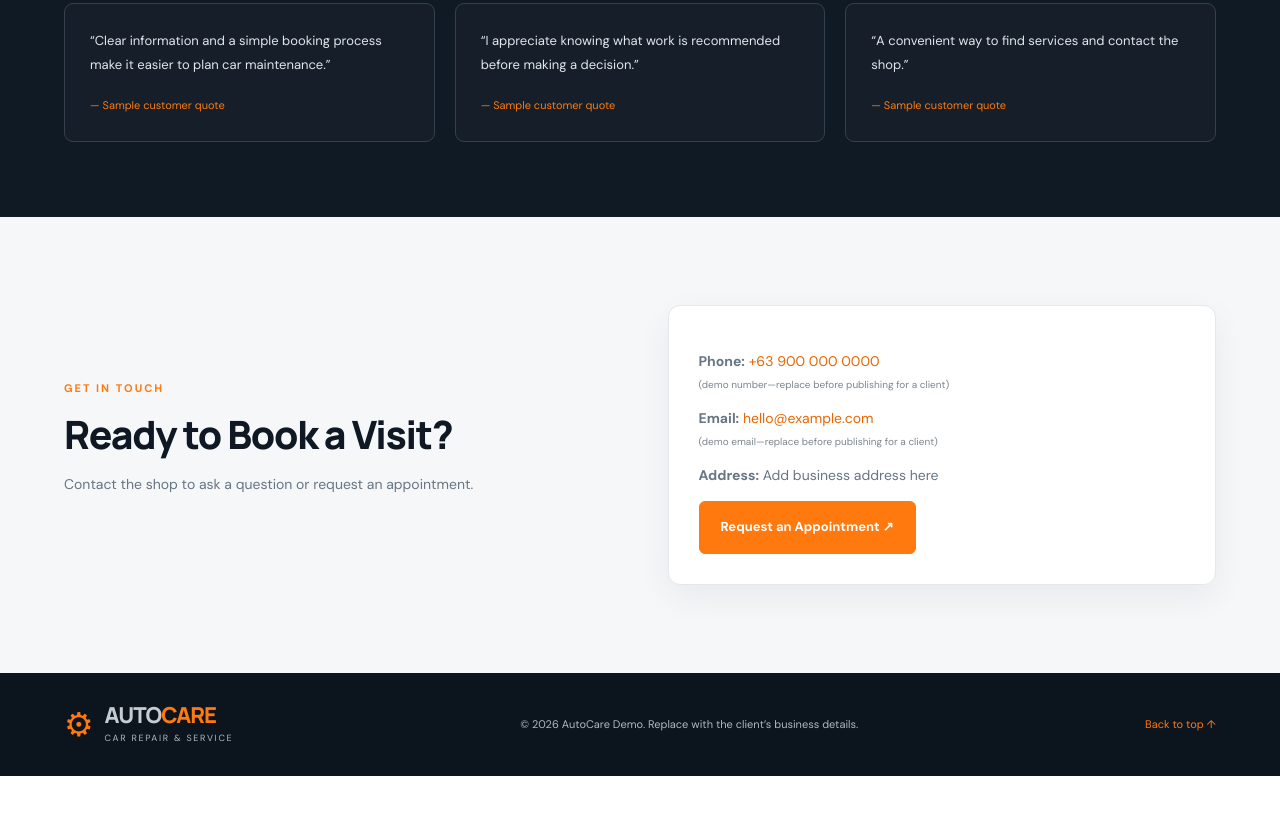
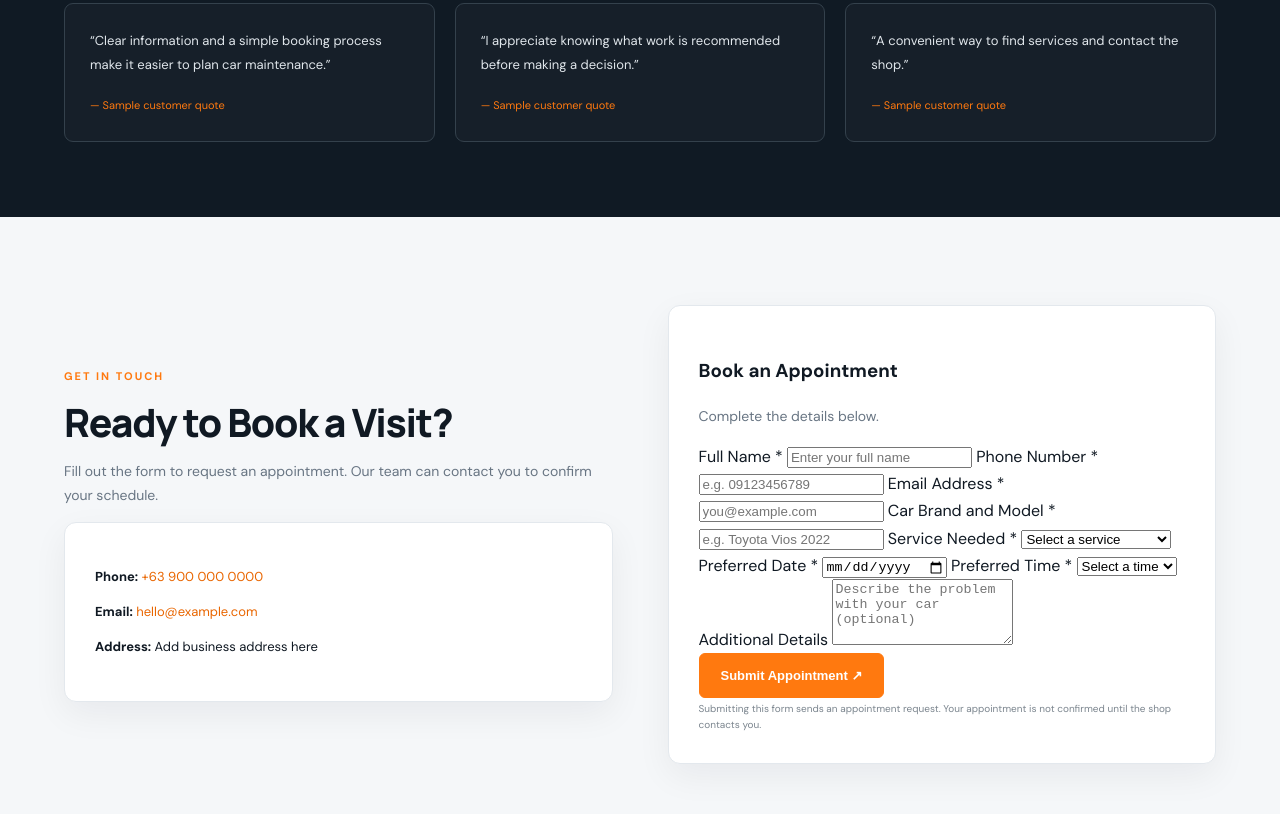
Before and after one commit to autocaregarage/autocare, a plain HTML site: page index.html in a window 1280 px wide. Shown: the part 2400-3214 px from the top of the page. Before the commit the page ends 3176 px from the top, so only its background shows below. Drawn offline with Linux system fonts and the light colour scheme.

Commit message:
Update index.html

```diff
--- a/index.html
+++ b/index.html
@@ -91,26 +91,79 @@
       </div>
     </section>
 
+
 <section class="contact section" id="contact">
   <div>
     <p class="eyebrow">GET IN TOUCH</p>
     <h2>Ready to Book a Visit?</h2>
-        <p>Contact the shop to ask a question or request an appointment.</p>
+    <p>Fill out the form to request an appointment. Our team can contact you to confirm your schedule.</p>
+
+    <div class="contact-card">
+      <p><strong>Phone:</strong> <a href="tel:+639000000000">+63 900 000 0000</a></p>
+      <p><strong>Email:</strong> <a href="mailto:hello@example.com">hello@example.com</a></p>
+      <p><strong>Address:</strong> Add business address here</p>
     </div>
-      <div class="contact-card">
-        <p><strong>Phone:</strong> <a href="tel:+639000000000">+63 900 000 0000</a> <small>(demo number—replace before publishing for a client)</small></p>
-        <p><strong>Email:</strong> <a href="mailto:hello@example.com">hello@example.com</a> <small>(demo email—replace before publishing for a client)</small></p>
-        <p><strong>Address:</strong> Add business address here</p>
-        <a class="button" href="mailto:hello@example.com?subject=Appointment%20Request">Request an Appointment ↗</a>
+  </div>
+
+  <div class="contact-card appointment-card">
+    <h3>Book an Appointment</h3>
+    <p>Complete the details below.</p>
+
+    <form action="https://formsubmit.co/jvboy12@gmail.com" method="POST">
+      <input type="hidden" name="_subject" value="New AutoCare Appointment Request">
+      <input type="hidden" name="_template" value="table">
+
+      <label for="customer-name">Full Name *</label>
+      <input id="customer-name" type="text" name="Full Name"
+        placeholder="Enter your full name" required>
+
+      <label for="customer-phone">Phone Number *</label>
+      <input id="customer-phone" type="tel" name="Phone Number"
+        placeholder="e.g. 09123456789" required>
+
+      <label for="customer-email">Email Address *</label>
+      <input id="customer-email" type="email" name="Email"
+        placeholder="you@example.com" required>
+
+      <label for="car-model">Car Brand and Model *</label>
+      <input id="car-model" type="text" name="Car Brand and Model"
+        placeholder="e.g. Toyota Vios 2022" required>
+
+      <label for="service-type">Service Needed *</label>
+      <select id="service-type" name="Service Needed" required>
+        <option value="">Select a service</option>
+        <option>General Maintenance</option>
+        <option>Engine Diagnostics</option>
+        <option>Brake Service</option>
+        <option>Tire Services</option>
+        <option>AC & Cooling</option>
+        <option>Other</option>
+      </select>
+
+      <label for="appointment-date">Preferred Date *</label>
+      <input id="appointment-date" type="date"
+        name="Preferred Date" required>
+
+      <label for="appointment-time">Preferred Time *</label>
+      <select id="appointment-time" name="Preferred Time" required>
+        <option value="">Select a time</option>
+        <option>9:00 AM</option>
+        <option>10:00 AM</option>
+        <option>11:00 AM</option>
+        <option>1:00 PM</option>
+        <option>2:00 PM</option>
+        <option>3:00 PM</option>
+        <option>4:00 PM</option>
+      </select>
+
+      <label for="appointment-message">Additional Details</label>
+      <textarea id="appointment-message" name="Additional Details"
+        rows="4" placeholder="Describe the problem with your car (optional)"></textarea>
+
+      <button class="button" type="submit">Submit Appointment ↗</button>
+
+      <small>Submitting this form sends an appointment request.
+      Your appointment is not confirmed until the shop contacts you.</small>
+    </form>
   </div>
 </section>
-  </main>
-
-  <footer id="footer">
-    <a class="brand" href="#home"><span class="brand-icon">⚙</span><span><strong>AUTO<span>CARE</span></strong><small>CAR REPAIR &amp; SERVICE</small></span></a>
-    <p>© <span id="year"></span> AutoCare Demo. Replace with the client’s business details.</p>
-    <a href="#home">Back to top ↑</a>
-  </footer>
-  <script src="script.js"></script>
-</body>
-</html>
```
Lines whose indentation alone changed are shown as unchanged.
